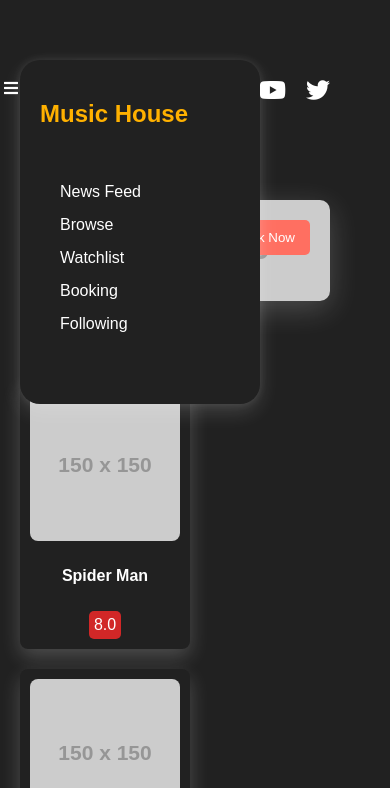
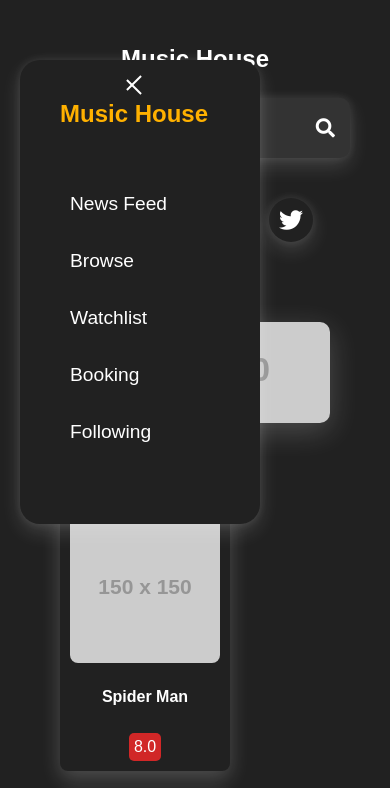
Before and after one commit to Orhanguezel/Music-House, a plain HTML site: page index.html in a window 390 px wide. Both pictures are taken after a click on the element 11 px from the left and 89 px from the top of the page. Shown: the top 788 px of the page. Drawn offline with Linux system fonts and the light colour scheme; placeholder pictures from the web are drawn by us.

Commit message:
design ist besser

```diff
--- a/index.html
+++ b/index.html
@@ -10,8 +10,11 @@
 <body>
     <!-- Hamburger Menu -->
     <div class="menu-toggle" id="menu-toggle">
-        <i class="fas fa-bars"></i>
+        <span></span>
+        <span></span>
+        <span></span>
     </div>
+
 
     <!-- Container -->
     <div class="container">
@@ -31,17 +34,18 @@
 
         <!-- Main Content -->
         <main class="main-content">
+            <h2 class="head-title">Music House</h2>
             <!-- Header -->
             <div class="header">
                 <div class="search-bar">
-                    <input type="text" placeholder="Search here anything">
+                    <input type="text" placeholder="Search">
                     <i class="fas fa-search"></i>
                 </div>
                 <div class="social-icons">
-                    <i class="fab fa-instagram"></i>
-                    <i class="fab fa-facebook"></i>
-                    <i class="fab fa-youtube"></i>
-                    <i class="fab fa-twitter"></i>
+                    <div><i class="fab fa-instagram"></i></div>
+                    <div><i class="fab fa-facebook"></i></div>
+                    <div><i class="fab fa-youtube"></i></div>
+                    <div><i class="fab fa-twitter"></i></div>
                 </div>
             </div>
 
@@ -49,7 +53,6 @@
             <section class="upcoming">
                 <div class="banner">
                     <img src="https://via.placeholder.com/800x300" alt="Upcoming Movie">
-                    <button class="book-now">Book Now</button>
                 </div>
             </section>
 
--- a/mean.js
+++ b/mean.js
@@ -1,6 +1,7 @@
-const menuToggle = document.getElementById('menu-toggle');
-        const sidebar = document.getElementById('sidebar');
+const menuToggle = document.querySelector('.menu-toggle');
+const sidebar = document.querySelector('.sidebar');
 
-        menuToggle.addEventListener('click', () => {
-            sidebar.classList.toggle('show');
-        });
+menuToggle.addEventListener('click', () => {
+    menuToggle.classList.toggle('open'); // Hamburger menüyü X'e dönüştür
+    sidebar.classList.toggle('show');    // Sidebar aç/kapat
+});
--- a/style.css
+++ b/style.css
@@ -24,33 +24,70 @@
     transition: transform 0.3s ease;
     z-index: 1000;
 }
+
+
+
 .sidebar h1 {
     color: #FFB100;
-    margin-bottom: 20px;
+    margin: 20px;
 }
 .sidebar nav ul {
     list-style: none;
-    padding: 20px;
+    padding:20px;
 }
 .sidebar nav ul li {
+    font-size: 1.2rem;
+    padding: 10px;
     margin: 15px 0;
     cursor: pointer;
+    transition: transform 0.3s ease, box-shadow 0.3s ease;
 }
 .sidebar nav ul li:hover {
-    color: #FA4032;
+    transform: translateY(-10px);
+    border-radius: 10p;
+    box-shadow: 0 15px 25px rgba(255, 177, 0, 0.3), 0 0 15px rgba(255, 177, 0, 0.2);
+    color: #FFB100;
 }
 
-/* Hamburger Menu */
+/* Hamburger Menü */
 .menu-toggle {
     display: none;
     position: fixed;
-    top: 80px;
+    top: 70px;
     left: 4px;
-    font-size: 1rem;
-    color: #fff;
+    width: 20px;
+    height: 20px;
     cursor: pointer;
     z-index: 1100;
+    transition: transform 0.3s ease;
 }
+
+.menu-toggle span {
+    display: block;
+    width: 20px;
+    height: 2px;
+    background-color: #fff;
+    margin: 6px 0;
+    transition: transform 0.3s ease, opacity 0.3s ease, left 0.3s ease;
+}
+
+/* Hamburger Menü Sağa Kayarak X'e Dönüşmesi */
+.menu-toggle.open {
+    transform: translateX(120px); /* Menü açıldığında sağa kayar */
+}
+
+.menu-toggle.open span:nth-child(1) {
+    transform: translateY(10px) rotate(45deg);
+}
+
+.menu-toggle.open span:nth-child(2) {
+    opacity: 0; /* Ortadaki çizgi kaybolur */
+}
+
+.menu-toggle.open span:nth-child(3) {
+    transform: translateY(-10px) rotate(-45deg);
+}
+
 
 /* Main Content */
 .main-content {
@@ -61,18 +98,28 @@
 
 .header {
     display: flex;
+    flex-wrap: wrap;
+    gap:20px;
     justify-content: space-between;
     align-items: center;
     margin: 40px 40px;
+}
+
+.head-title{
+    display:none;
+    justify-content: center;
+    font-size: 1.5rem;
+    text-align: center;
+    padding: 5px;
 }
 
 .search-bar {
     display: flex;
     align-items: center;
     background-color: #333;
-    border-radius: 20px;
+    border-radius: 10px;
     padding: 18px 15px;
-    box-shadow: 0 4px 8px rgba(255, 255, 255, 0.1);
+    box-shadow: 0 8px 20px rgba(255, 255, 255, 0.15), 0 0 10px rgba(255, 255, 255, 0.1);
 }
 
 .search-bar input {
@@ -99,20 +146,38 @@
     align-items: center;
 }
 
+.social-icons div {
+    background-color: #212121;
+    padding: 10px;
+    border-radius: 50%;
+    display: flex;
+    justify-content: center;
+    align-items: center;
+    box-shadow: 0 8px 20px rgba(255, 255, 255, 0.15), 0 0 10px rgba(255, 255, 255, 0.1);
+    transition: transform 0.3s ease, box-shadow 0.3s ease;
+}
+
+/* Hover Efekti */
+.social-icons div:hover {
+    transform: translateY(-10px); /* Div yukarı hareket eder */
+    box-shadow: 0 15px 25px rgba(255, 177, 0, 0.3), 0 0 15px rgba(255, 177, 0, 0.2); /* Vurgulu gölge */
+}
+
 .social-icons i {
     color: #fff;
     font-size: 1.5rem;
+    cursor: pointer;
     transition: transform 0.3s ease, color 0.3s ease;
 }
 
-.social-icons i:hover {
-    transform: scale(1.2);
-    color: #FFB100;
+.social-icons div:hover i {
+    transform: scale(1.2); /* İkon büyür */
+    color: #FFB100; /* Renk değişimi */
 }
 
 
+
 .upcoming {
-
     margin: 80px 40px;
 }
 .banner {
@@ -140,6 +205,7 @@
     display: flex;
     flex-wrap: wrap;
     gap: 20px;
+    margin: 40px 40px;
 }
 .movie-card {
     background-color: #212121;
@@ -170,7 +236,7 @@
 /* Responsive Sidebar */
 @media screen and (max-width: 768px) {
     .sidebar {
-        transform: translateX(-100%);
+        transform: translateX(-95%);
     }
     .sidebar.show {
         transform: translateX(0);
@@ -178,7 +244,22 @@
     .menu-toggle {
         display: block;
     }
+
+
     .main-content {
         margin-left: 0;
     }
+
+    .header {
+        margin:20px;
+        justify-content: center;
+    }
+
+    .head-title{
+        display: block;
+    }
+
+    .social-icons {
+        margin-top: 20px;
+    }
 }
```
